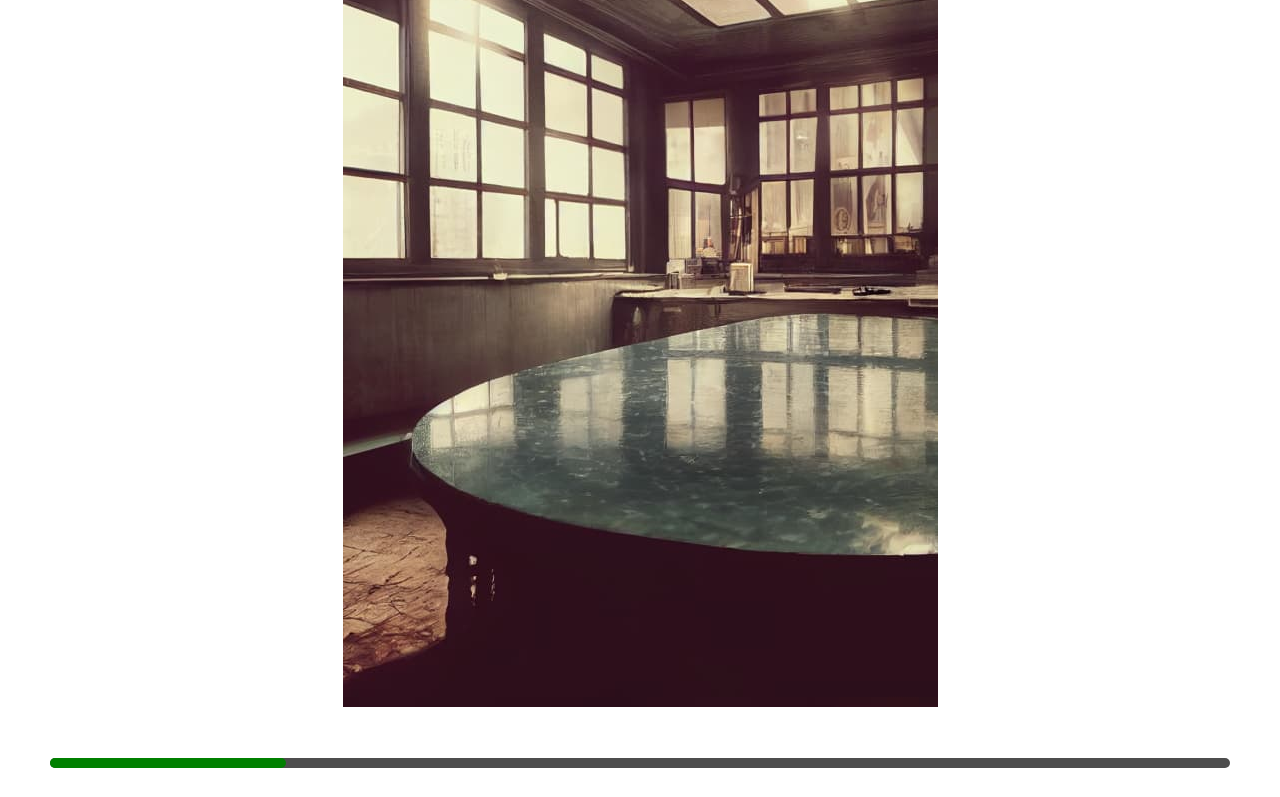
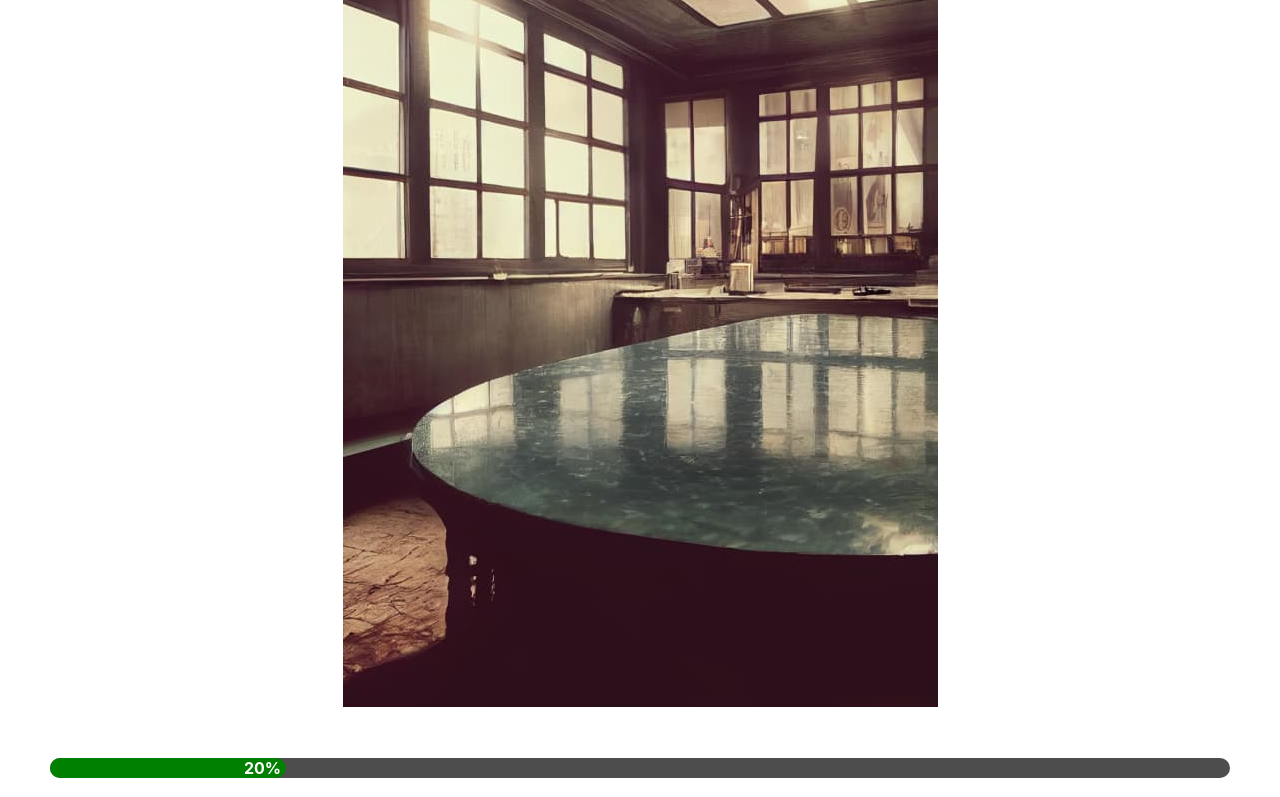
Before and after one commit to Technigo/project-redux-quiz-old, a React (Create React App) app: page /quiz in a window 1280 px wide. Shown: the part 2000-2797 px from the top of the page. Built offline with nearby package versions, Linux system fonts and the light colour scheme.

Commit message:
added percentage completed to the progressbar

```diff
--- a/src/components/CurrentQuestion.js
+++ b/src/components/CurrentQuestion.js
@@ -26,7 +26,7 @@ export const CurrentQuestion = () => {
   const onAnswerSubmit = (questionId, answerIndex) => {
     dispatch(quiz.actions.submitAnswer({ questionId, answerIndex }));
     if (question.correctAnswerIndex === answerIndex) {
-      window.alert('Yep, correct!')
+      window.alert('You are a queen!')
       setTimeout(displayNextQuestion, 1000);
     } else {
       window.alert('You are an amateur!')
@@ -65,6 +65,7 @@ export const CurrentQuestion = () => {
               onClick={() => onAnswerSubmit(question.id, index)}
               key={option}
               type="button"
+              style={{ border: question.correctAnswerIndex ? '#de84b4' : '#eaeaea' }}
               disabled={answersArray.length === question.id}>
               {option}
             </ImgButton>
@@ -83,3 +84,9 @@ export const CurrentQuestion = () => {
     </div>
   )
 }
+
+/* const Alert = styled.div`
+width: 100px;
+height: 100px;
+background-color: hotpink;
+`; */
--- a/src/components/ProgressBar.js
+++ b/src/components/ProgressBar.js
@@ -3,7 +3,7 @@ import React from 'react'
 const ProgressBar = (props) => {
   const { bgcolor, completed } = props;
   const containerStyles = {
-    height: 10,
+    height: 20,
     backgroundColor: '#4d4d4d',
     borderRadius: 50,
     margin: 50
@@ -27,7 +27,7 @@ const ProgressBar = (props) => {
   return (
     <div style={containerStyles}>
       <div style={fillerStyles}>
-        <span style={labelStyles} />
+        <span style={labelStyles}>{`${completed}%`} </span>
       </div>
     </div>
   );
```
